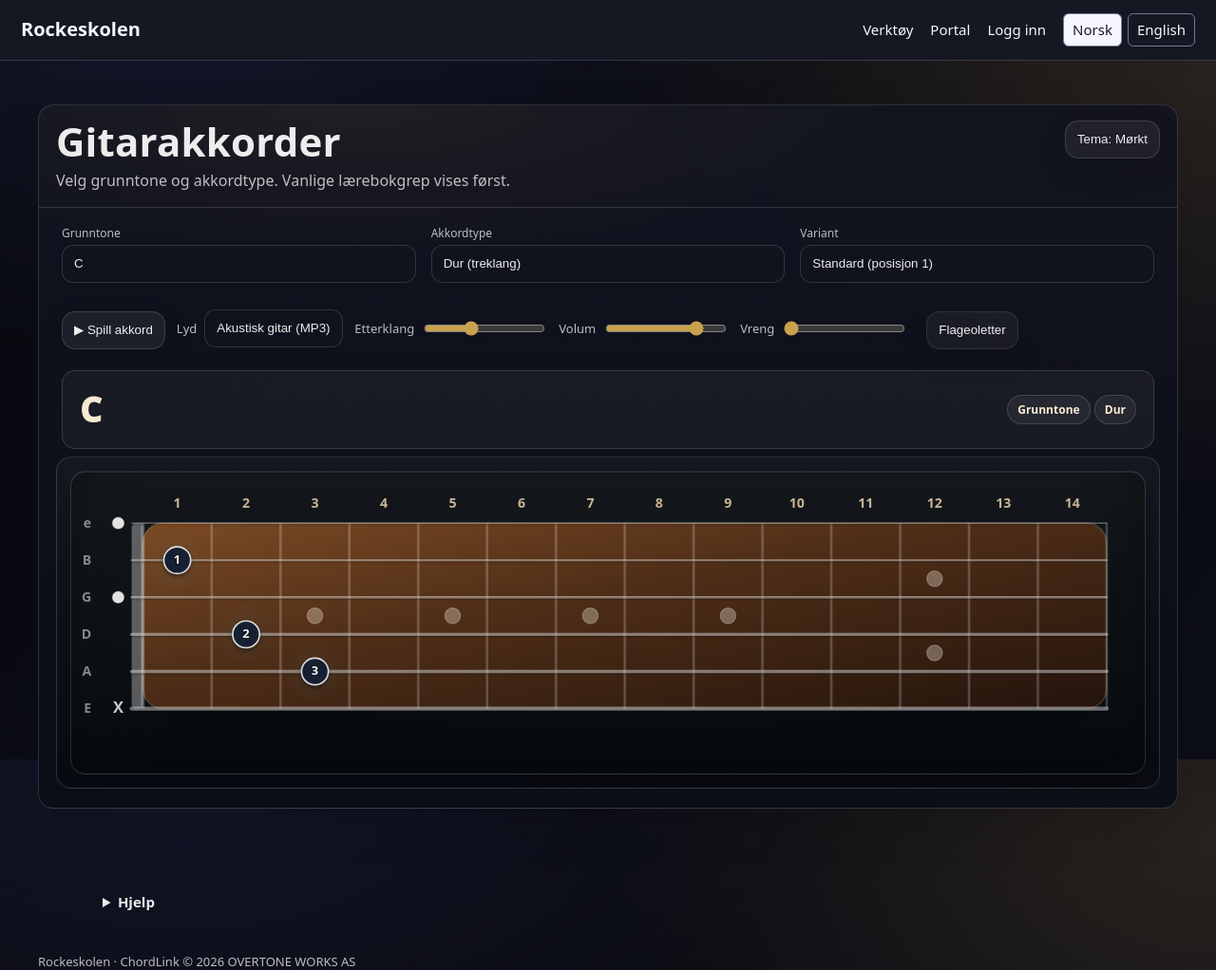
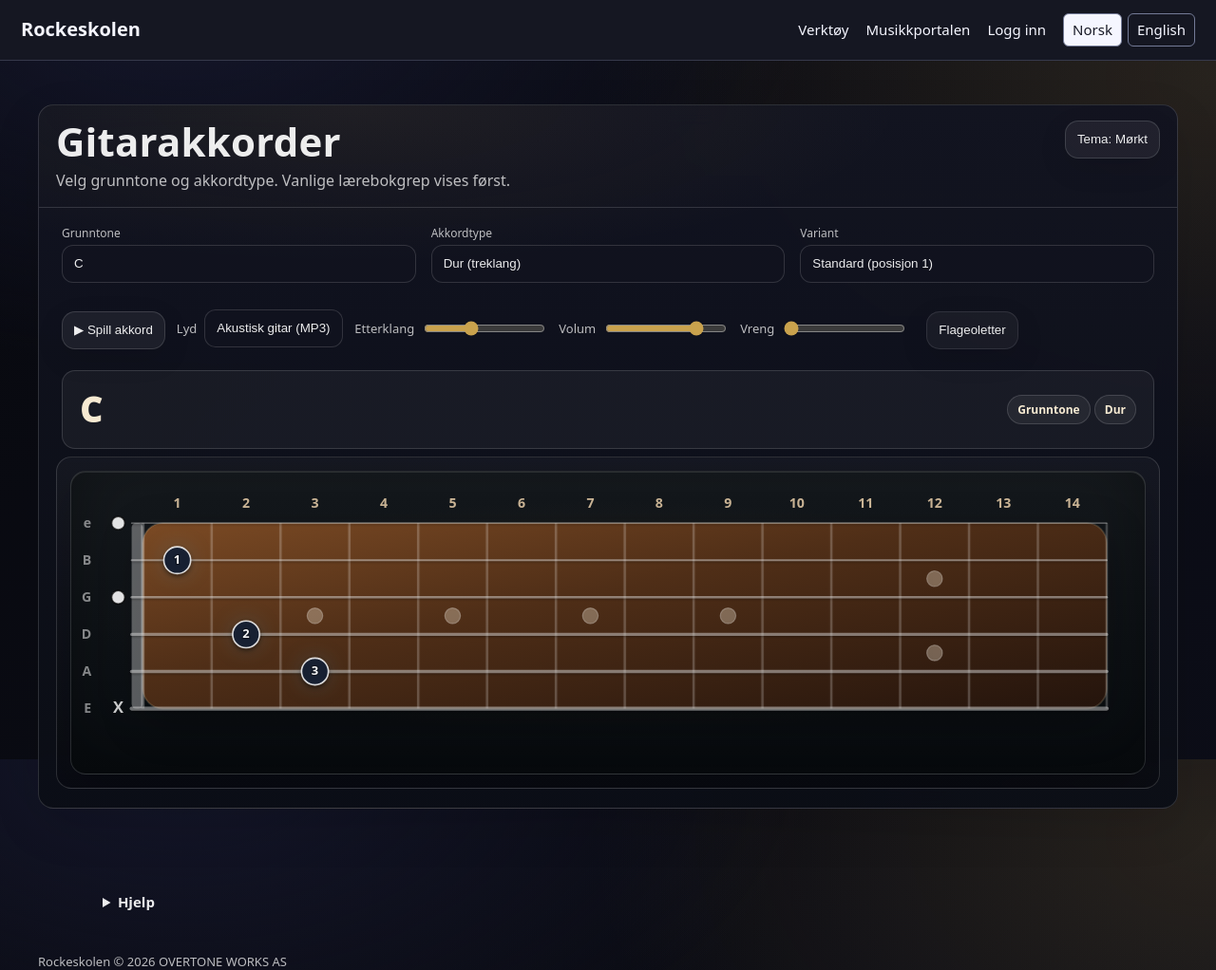
Before and after one commit to pksinatra/rockeskolen, a PHP site: page /tools/chords/guitar/index.php in a window 1280 px wide. Shown: the whole page at 95% size. Run offline with PHP 8.4, Linux system fonts and the light colour scheme; some libraries are stand-ins or nearby versions.

Commit message:
Rename Portal link to Musikkportalen and drop ChordLink from footer
Co-Authored-By: Claude Opus 5.5 <noreply@anthropic.com>

```diff
--- a/tools/chords/guitar/index.php
+++ b/tools/chords/guitar/index.php
@@ -134,7 +134,7 @@
     </div>
   </div>
   <?php rs_updated_help('guitar-chords'); ?>
-<p>Rockeskolen · ChordLink © 2026 OVERTONE WORKS AS</p>
+<p>Rockeskolen © 2026 OVERTONE WORKS AS</p>
   <!-- Tone.js from CDN -->
   <script src="https://unpkg.com/tone@latest/build/Tone.js"></script>
 
--- a/tools/shared/bootstrap.php
+++ b/tools/shared/bootstrap.php
@@ -70,7 +70,7 @@ function chordlink_app_header_styles(): void {
 function chordlink_app_header(string $title): void {
     global $user;
     $en = rs_updated_lang() === 'en';
-    echo '<header class="rs-updated-header"><a href="/">Rockeskolen</a><nav aria-label="'.($en?'Navigation':'Navigasjon').'"><a href="/tools/">'.($en?'Tools':'Verktøy').'</a><a href="https://portal.rockeskolen.com">Portal</a>';
+    echo '<header class="rs-updated-header"><a href="/">Rockeskolen</a><nav aria-label="'.($en?'Navigation':'Navigasjon').'"><a href="/tools/">'.($en?'Tools':'Verktøy').'</a><a href="https://portal.rockeskolen.com">Musikkportalen</a>';
     $url = $user ? '/members/account.php' : '/members/login.php?redirect='.rawurlencode($_SERVER['REQUEST_URI'] ?? '/tools/');
     echo '<a href="'.rs_updated_h($url).'">'.($user?($en?'Account':'Min konto'):($en?'Log in':'Logg inn')).'</a><span class="rs-language" aria-label="Language / Språk">';
     foreach (['nb'=>'Norsk','en'=>'English'] as $code=>$label) {
```
